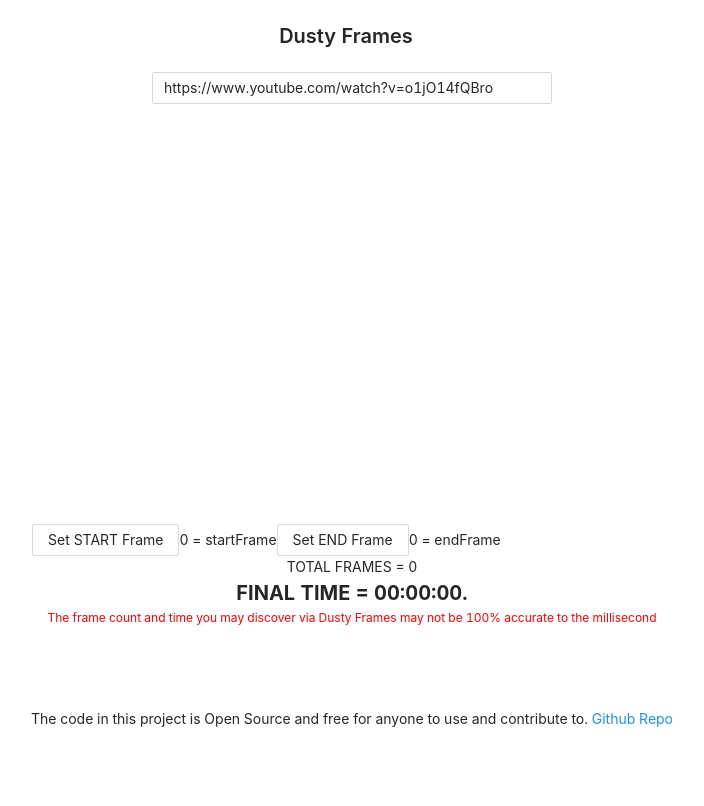
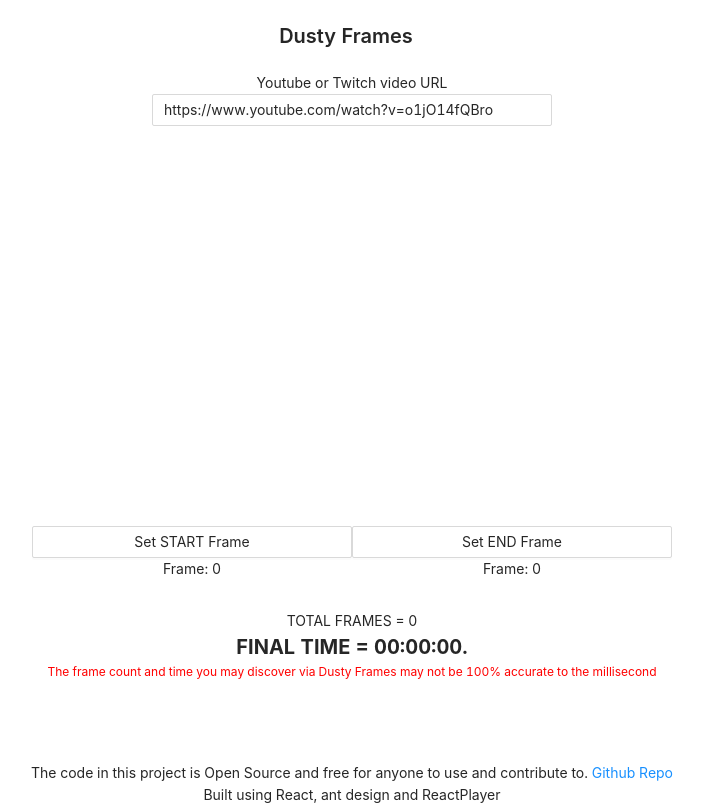
Before and after one commit to licebeam/dustyframes, a React (Create React App) app: page / in a window 1280 px wide. Shown: the whole page, without its empty margins (288-992 px from the left). Built offline with nearby package versions, Linux system fonts and the light colour scheme.

Commit message:
a few more layout fixes and changes to text

```diff
--- a/src/App.js
+++ b/src/App.js
@@ -33,9 +33,10 @@ function App() {
         className="header"
         title="Dusty Frames"
       />
+      <span>Youtube or Twitch video URL</span>
       <Input style={{width: 400, marginBottom: 20}} value={currenURL || ''} onChange={(e) => changeURL(e.target.value)}/>
       <div>
-        <div style={{height: 400}}>
+        <div style={{height: 380}}>
         {currenURL.length ? (
             <ReactPlayer
             controls
@@ -45,11 +46,15 @@ function App() {
           />
         ) : <Empty/>}
         </div>
-        <div>
-          <Button onClick={() => setStartFrame(Math.floor(currentPoS * 60))}>Set START Frame</Button>
-          <span>{startFrame} = startFrame</span>
-          <Button onClick={() => setEndFrame(Math.floor(currentPoS * 60))}>Set END Frame</Button>
-          <span>{endFrame} = endFrame</span>
+        <div style={{display: 'flex', marginBottom: 30}}>
+          <div style={{display: 'flex', flexDirection: 'column', flex: 1, textAlign: 'center'}}>
+            <Button onClick={() => setStartFrame(Math.floor(currentPoS * 60))}>Set START Frame</Button>
+            <span>Frame: {startFrame}</span>
+          </div>
+          <div style={{display: 'flex', flexDirection: 'column', flex: 1, textAlign: 'center'}}>
+            <Button onClick={() => setEndFrame(Math.floor(currentPoS * 60))}>Set END Frame</Button>
+            <span>Frame: {endFrame}</span>
+          </div>
         </div>
       </div>
       <span>TOTAL FRAMES = {(endFrame - startFrame)}</span>
@@ -59,6 +64,7 @@ function App() {
         <span> The code in this project is Open Source and free for anyone to use and contribute to.</span>
         <a href='https://github.com/licebeam/dustyframes/tree/master'> Github Repo</a>
       </div>
+      <span>Built using React, ant design and ReactPlayer</span>
     </div>
   );
 }
```
